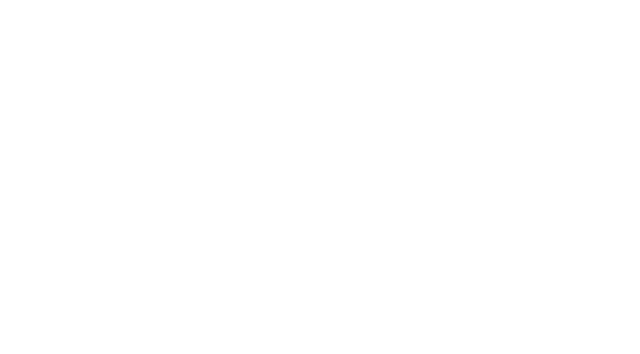
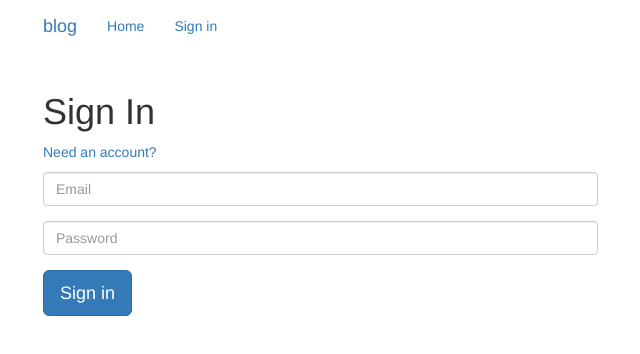
Before and after one commit to mmpadget/blog-fe, a React (Create React App) app: page /login in a window 1280 px wide. Shown: the top 354 px of the page, without its empty margins (27-667 px from the left). Built offline with nearby package versions, Linux system fonts and the light colour scheme.

Commit message:
Created links

```diff
--- a/src/components/App.js
+++ b/src/components/App.js
@@ -1,60 +1,29 @@
 import React from 'react'
-// import { connect } from 'react-redux'
-// import { Route } from 'react-router'
-import { Provider } from 'react-redux'
-// import { Router, Route, IndexRoute, hashHistory } from 'react-router'
-import { BrowserRouter as Router, Route } from 'react-router-dom'
+import { connect } from 'react-redux'
+import { withRouter, Route, Switch } from 'react-router-dom'
 
 import Home from './Home'
-// import Login from './Login'
-import store from '../store'
+import Header from './Header'
+import Login from './Login'
 
-// const mapStateToProps = state => ({
-//   appName: state.appName
-// })
+const mapStateToProps = state => ({
+  appName: state.appName
+});
 
-// class App extends Component {
-//   render() {
-//     return (
-//       <div>
-//         <Header appName={this.props.appName} />
-//         <Home />
-//       </div>
-//     )
-//   }
-// }
-
-// Home component is represented by the props.children property.
-// A <Router> may have only one child element.
 class App extends React.Component {
   render() {
     return (
       <div>
-        <Provider store={store}>
-          <Router>
-            <Route exact path="/" component={Home} />
-          </Router>
-        </Provider>
+        <Header appName={this.props.appName} />
+        {this.props.children}
+
+        <Switch>
+          <Route exact path="/" component={Home} />
+          <Route path="/login" component={Login} />
+        </Switch>
+
       </div>
     )
   }
 }
-
-// <BrowserRouter>
-//   <Route exact path='/' component={Home} />
-// </BrowserRouter>
-
-// <Provider store={store}>
-//   <Router>
-//     <Route exact path="/" component={Home} />
-//     <Route path="/login" component={Login} />
-//   </Router>
-// </Provider>
-
-// Tells react-router to attach the children property to this component's props.
-// App.contextTypes = {
-//   router: React.PropTypes.object.isRequired
-// }
-
-// export default connect(mapStateToProps, () => ({}))(App)
-export default App
+export default withRouter(connect(mapStateToProps)(App))
--- a/src/components/ArticleList.js
+++ b/src/components/ArticleList.js
@@ -19,7 +19,6 @@
     )
   }
 
-  //<ArticlePreview article={article} />
   return (
     <div>
       {
--- a/src/components/ArticlePreview.js
+++ b/src/components/ArticlePreview.js
@@ -3,8 +3,6 @@
 const ArticlePreview = props => {
   const article = props.article
 
-  // <a href="false" to={`article/${article.slug}`} className="preview-link">
-  // <a className="preview">
   return (
     <div className="article-preview">
 
--- a/src/components/Header.js
+++ b/src/components/Header.js
@@ -1,5 +1,4 @@
 import React from 'react'
-// import { Link } from 'react-router'
 import { Link } from 'react-router-dom'
 
 class Header extends React.Component {
@@ -7,8 +6,9 @@
     return (
       <nav className="navbar navbar-light">
         <div className="container">
+
           <Link to="/" className="navbar-brand">
-            {this.props.appName.toLowerCase()}
+            {this.props.appName}
           </Link>
 
           <ul className="nav navbar-nav pull-xs-right">
@@ -31,7 +31,3 @@
 }
 
 export default Header
-
-// Reference:
-// https://www.npmjs.com/package/react-router
-// https://reacttraining.com/react-router/web/guides/quick-start
--- a/src/components/Home/Banner.js
+++ b/src/components/Home/Banner.js
@@ -1,8 +1,9 @@
 import React from 'react'
 
-// https://reactjs.org/docs/legacy-context.html#referencing-context-in-stateless-function-components
-// https://reactjs.org/docs/context.html
-const Banner = ({ appName }) => {
+const Banner = ({ appName, token }) => {
+  if (token) {
+    return null
+  }
   return (
     <div className="banner">
       <div className="container">
--- a/src/components/Home/index.js
+++ b/src/components/Home/index.js
@@ -1,13 +1,18 @@
 import React from 'react'
 import { connect } from 'react-redux'
 
-import Header from '../Header'
-import Login from '../Login'
 import Banner from './Banner'
 import MainView from './MainView'
 import agent from '../../agent'
 
-// const Promise = global.Promise
+const mapStateToProps = state => ({
+  appName: state.appName
+})
+
+const mapDispatchToProps = dispatch => ({
+  onLoad: (payload) =>
+    dispatch({ type: 'HOME_PAGE_LOADED', payload })
+})
 
 class Home extends React.Component {
   // This function is invoked immediately before the component is rendered, which is used for the HTTP articles request.
@@ -20,8 +25,6 @@
     return (
       <div className="home-page">
 
-        <Header appName={this.props.appName} />
-        <Login />
         <Banner appName={this.props.appName} />
 
         <div className="container page">
@@ -42,24 +45,4 @@
   }
 }
 
-const mapStateToProps = state => ({
-  appName: state.appName
-})
-
-// // Maps the Redux store's dispatch function to actions.
-// const mapDispatchToProps = dispatch => ({
-//   // Each function that mapDispatchToProps() returns gets attached to the component's props.
-//   onLoad: (payload) =>
-//     // Dispatching an action that has a 'payload' property that contains a promise.
-//     dispatch({ type: 'HOME_PAGE_LOADED', payload})
-// })
-
-const mapDispatchToProps = dispatch => ({
-  onLoad: (payload) =>
-    dispatch({ type: 'HOME_PAGE_LOADED', payload})
-})
-
-export default connect(
-  mapStateToProps,
-  mapDispatchToProps
-)(Home)
+export default connect(mapStateToProps, mapDispatchToProps)(Home)
--- a/src/components/Login.js
+++ b/src/components/Login.js
@@ -1,9 +1,4 @@
 import React from 'react'
-// connect from react-redux not currently necessary.
-import { connect } from 'react-redux'
-
-// import { Link } from 'react-router-dom'
-// <Link to="/login">Sign in</Link>
 
 class Login extends React.Component {
   render() {
@@ -55,6 +50,4 @@
   }
 }
 
-// Either of these export statements work
-// export default Login
-export default connect(() => ({}), () => ({}))(Login)
+export default Login
--- a/src/index.js
+++ b/src/index.js
@@ -1,34 +1,20 @@
 import React from 'react'
 import ReactDOM from 'react-dom'
-// import { Provider } from 'react-redux'
-// import { Router, Route, IndexRoute, hashHistory } from 'react-router'
-// import { BrowserRouter as Router, Route } from 'react-router-dom'
+import { Provider } from 'react-redux'
+import { BrowserRouter as Router, Route } from 'react-router-dom'
 
 import App from './components/App'
-// import Home from './components/Home'
-// import Login from './components/Login'
-// import store from './store'
+import store from './store'
 import * as serviceWorker from './serviceWorker'
 
-// ReactDOM.render((
-//   <Provider store={store}>
-//     <App />
-//   </Provider>
-//   ), document.getElementById('root'));
-
-// With React Router v4 there are a number of different router components. Each one will create a history object for you. The <BrowserRouter> creates a browser history and the <HashRouter> creates a hash history.
-// ReactDOM.render((
-//   <Provider store={store}>
-//     <Router history={hashHistory}>
-//       <Route path="/" component={App}>
-//         <IndexRoute component={Home} />
-//         <Route path="login" component={Login} />
-//       </Route>
-//     </Router>
-//   </Provider>
-//   ), document.getElementById('root'));
-
-ReactDOM.render(<App />, document.getElementById('root'));
+ReactDOM.render(
+  <Provider store={store}>
+    <Router>
+      <Route path="/" component={App} />
+    </Router>
+  </Provider>,
+  document.getElementById('root')
+);
 
 // If you want your app to work offline and load faster, you can change
 // unregister() to register() below. Note this comes with some pitfalls.
```
